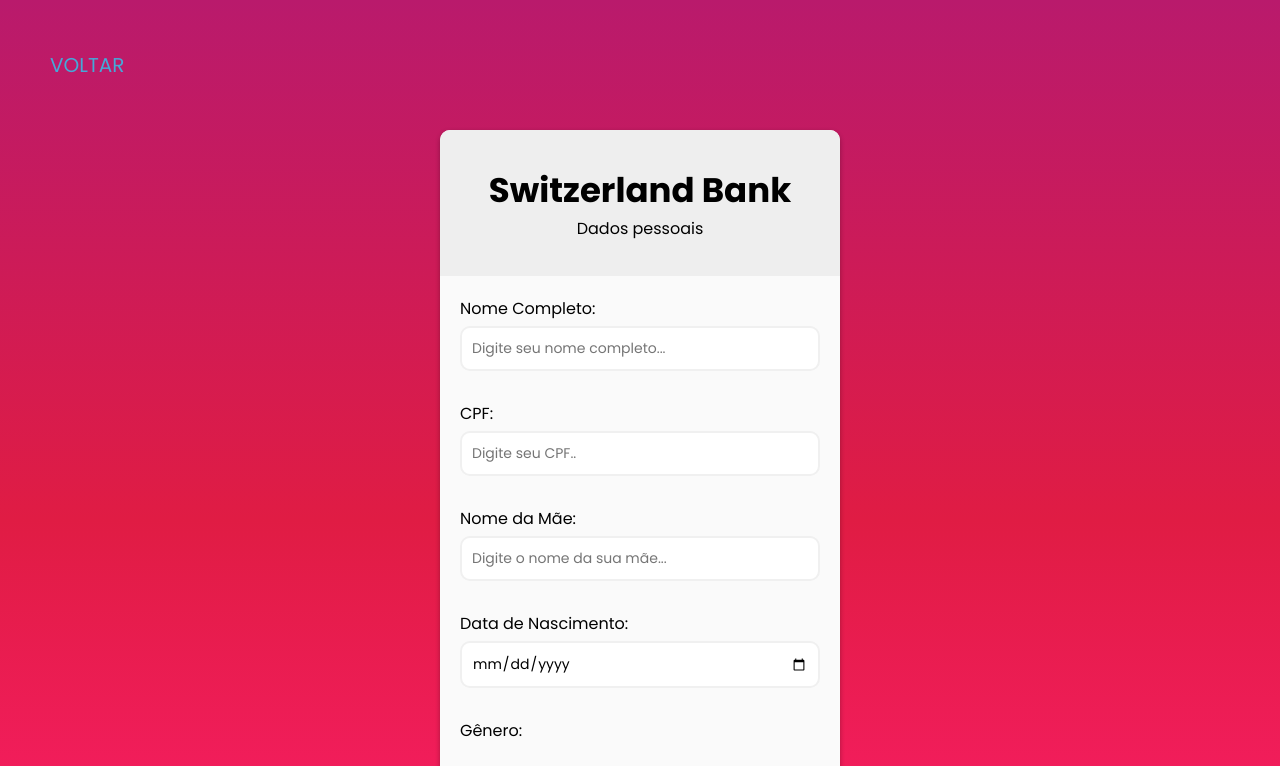
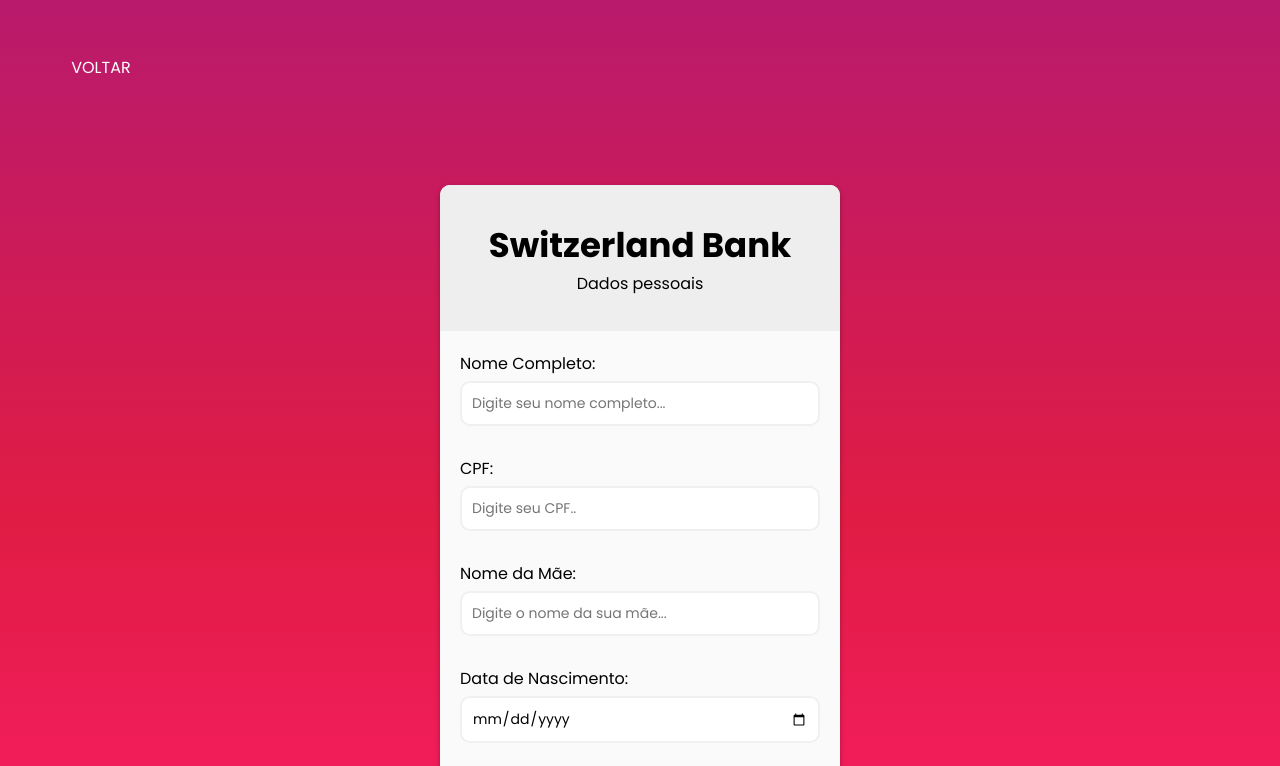
Before and after one commit to carloscaique/SwitzerlandBank, a plain HTML site: page pages/Registrar.html in a window 1280 px wide. Shown: the top 766 px of the page. Drawn offline with Linux system fonts and the light colour scheme.

Commit message:
Animation button back in page register

```diff
--- a/assets/themes/Registrar.css
+++ b/assets/themes/Registrar.css
@@ -17,19 +17,53 @@
 }
 
 header {
-  margin: 50px;
+  width: 92%;
+  margin: 0 auto;
+  padding: 55px 0;
+  display: flex;
+  align-items: center;
+  justify-content: space-between;
+  font-size: 1em;
+  text-decoration: none;
+  text-transform: uppercase
 }
 
-#voltar-login {
-  font-size: 20px;
-  color: rgb(69, 169, 216);
-  text-decoration: none;
-  outline: none;
-  text-transform: uppercase;
+
+header ul li{
+  list-style: none;
+  display: flex;
+  margin: 0 20px;
+  position: relative;
 }
 
-#voltar-login:hover {
+header ul li a{
+  text-decoration: none;
   color: white;
+}
+
+header ul li::after{
+  content: '';
+  height: 3px;
+  width: 0;
+  background: white;
+  position: absolute;
+  left: 0;
+  bottom: -5px;
+  transition: 0.5s;
+  transform: scale(1.05);
+}
+
+header ul li:hover:after{
+  width: 100%;
+}
+
+header ul li:hover {
+  transform: scale(1.05);
+  transition: ease all 0.3s;
+}
+
+cabecalho ul li:not(:hover) {
+  transition: ease all 0.3s;
 }
 
 
--- a/assets/themes/extrato.css
+++ b/assets/themes/extrato.css
@@ -53,7 +53,7 @@
 width: 80px;
 }
 
-/* MODIFICANDO O VOLTAR - AMANDA (baseado no código do Caique)*/
+/* MODIFICANDO O VOLTAR - AMANDA (baseado no código da HomePage)*/
 
 #header-layout ul li{
   list-style: none;
--- a/pages/Registrar.html
+++ b/pages/Registrar.html
@@ -17,7 +17,13 @@
 <body>
 
     <header>
-        <a id="voltar-login" href="/index.html">Voltar</a>
+        <div id="cabecalho">
+            <ul>
+                <li>
+                    <a id="voltar-login" href="/index.html">Voltar</a>
+                </li>
+            </ul>
+        </div>
     </header>
 
     <!-- FORMULÁRIO DE REGISTRO-->
```
Also changed, not shown: assets/themes/homePage.css (+5 -4 lines).
